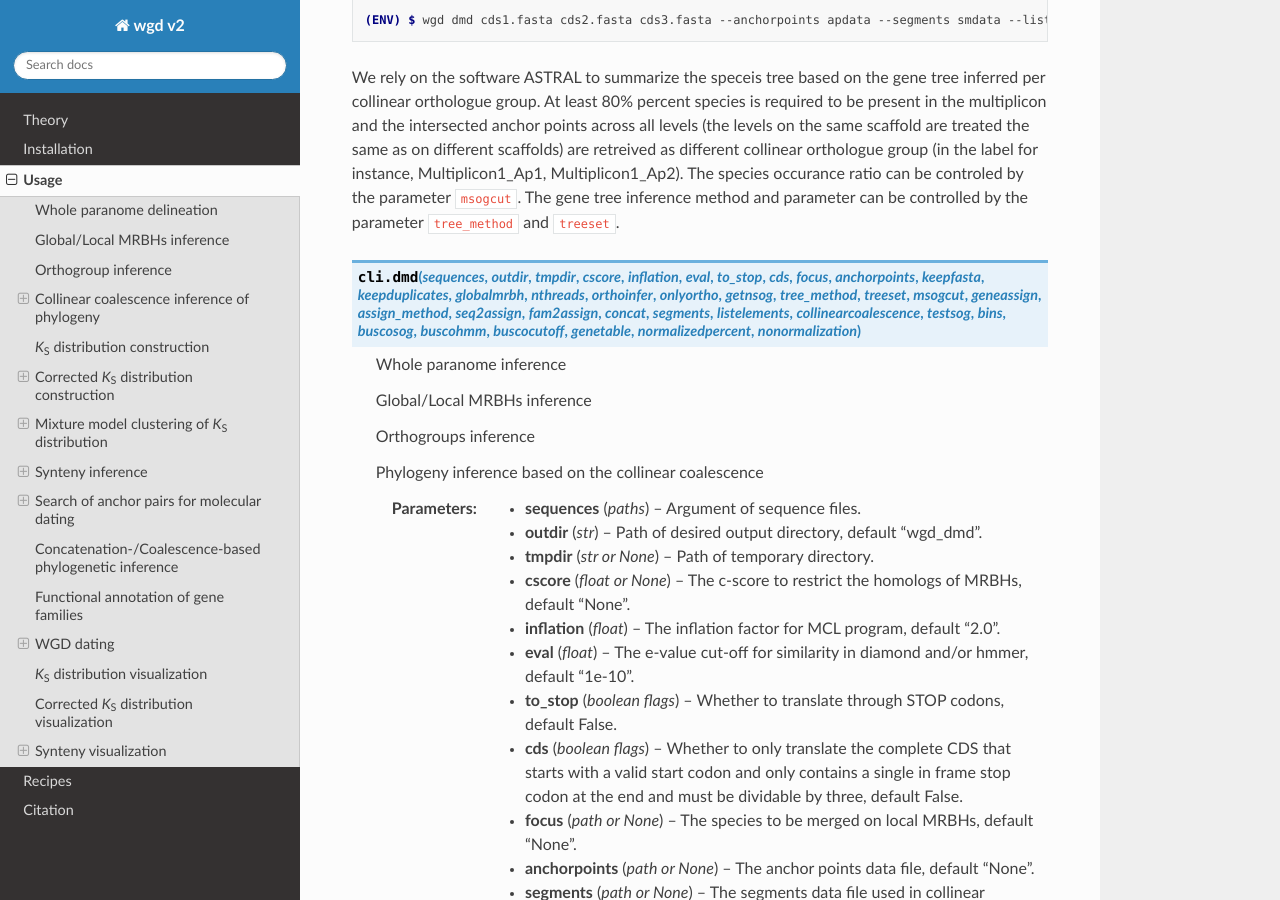
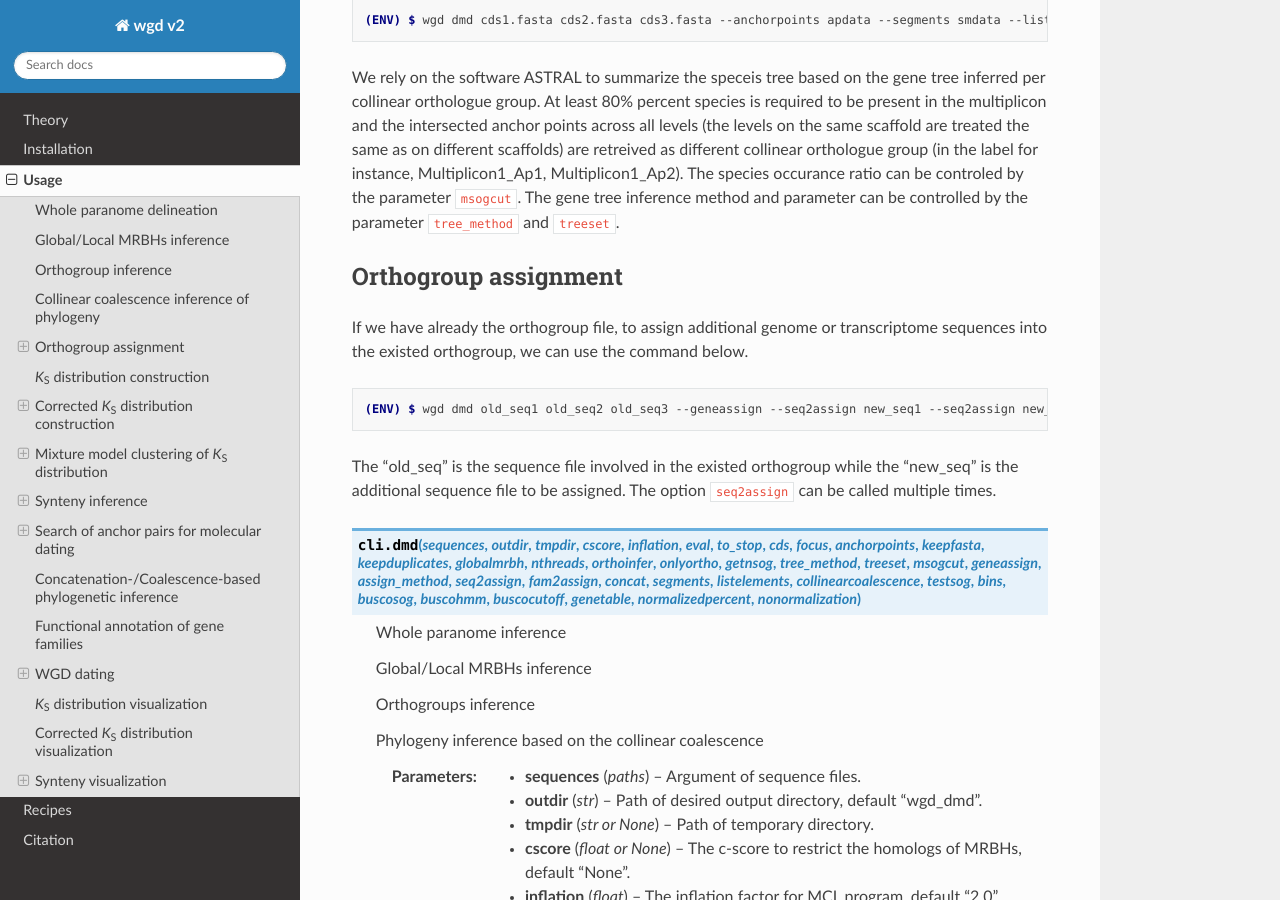
Before and after one commit to heche-psb/rtd-tutorial, a Sphinx documentation site: the page built from docs/source/usage.rst, in a window 1280 px wide and 900 px high, scrolled down 1642 px. Built offline with Sphinx 7.4.7 and the Read the Docs theme 2.0.0, drawn with Linux system fonts in a browser that asks for light colours.

Commit message:
assign update

```diff
--- a/docs/source/installation.rst
+++ b/docs/source/installation.rst
@@ -27,7 +27,7 @@ Another recommended way is to install from the source. The example code is below
    $ cd wgd
    $ virtualenv -p=python3 ENV (or python3 -m venv ENV)
    $ source ENV/bin/activate
-   (ENV) $ python setup.py install
+   (ENV) $ python setup.py install (or python -m pip install -r requirements.txt)
    (ENV) $ pip install .
 
 .. note::
--- a/docs/source/usage.rst
+++ b/docs/source/usage.rst
@@ -58,6 +58,19 @@ Traditional phylogenetic inference relys on the sequence-based orthologues. The
    (ENV) $ wgd dmd cds1.fasta cds2.fasta cds3.fasta --anchorpoints apdata --segments smdata --listelements ledata --genetable gtdata --collinearcoalescence
 
 We rely on the software ASTRAL to summarize the speceis tree based on the gene tree inferred per collinear orthologue group. At least 80% percent species is required to be present in the multiplicon and the intersected anchor points across all levels (the levels on the same scaffold are treated the same as on different scaffolds) are retreived as different collinear orthologue group (in the label for instance, Multiplicon1_Ap1, Multiplicon1_Ap2). The species occurance ratio can be controled by the parameter ``msogcut``. The gene tree inference method and parameter can be controlled by the parameter ``tree_method`` and ``treeset``.
+
+.. _orthogroupassign:
+
+Orthogroup assignment
+------------
+
+If we have already the orthogroup file, to assign additional genome or transcriptome sequences into the existed orthogroup, we can use the command below.
+
+.. code-block:: console
+
+   (ENV) $ wgd dmd old_seq1 old_seq2 old_seq3 --geneassign --seq2assign new_seq1 --seq2assign new_seq2 --fam2assign families.tsv
+
+The "old_seq" is the sequence file involved in the existed orthogroup while the "new_seq" is the additional sequence file to be assigned. The option ``seq2assign`` can be called multiple times.
 
 .. py:function:: cli.dmd(sequences, outdir, tmpdir, cscore, inflation, eval, to_stop, cds, focus, anchorpoints, keepfasta, keepduplicates, globalmrbh, nthreads, orthoinfer, onlyortho, getnsog, tree_method, treeset, msogcut, geneassign, assign_method, seq2assign, fam2assign, concat, segments, listelements, collinearcoalescence, testsog, bins, buscosog, buscohmm, buscocutoff, genetable, normalizedpercent, nonormalization)
 
```
